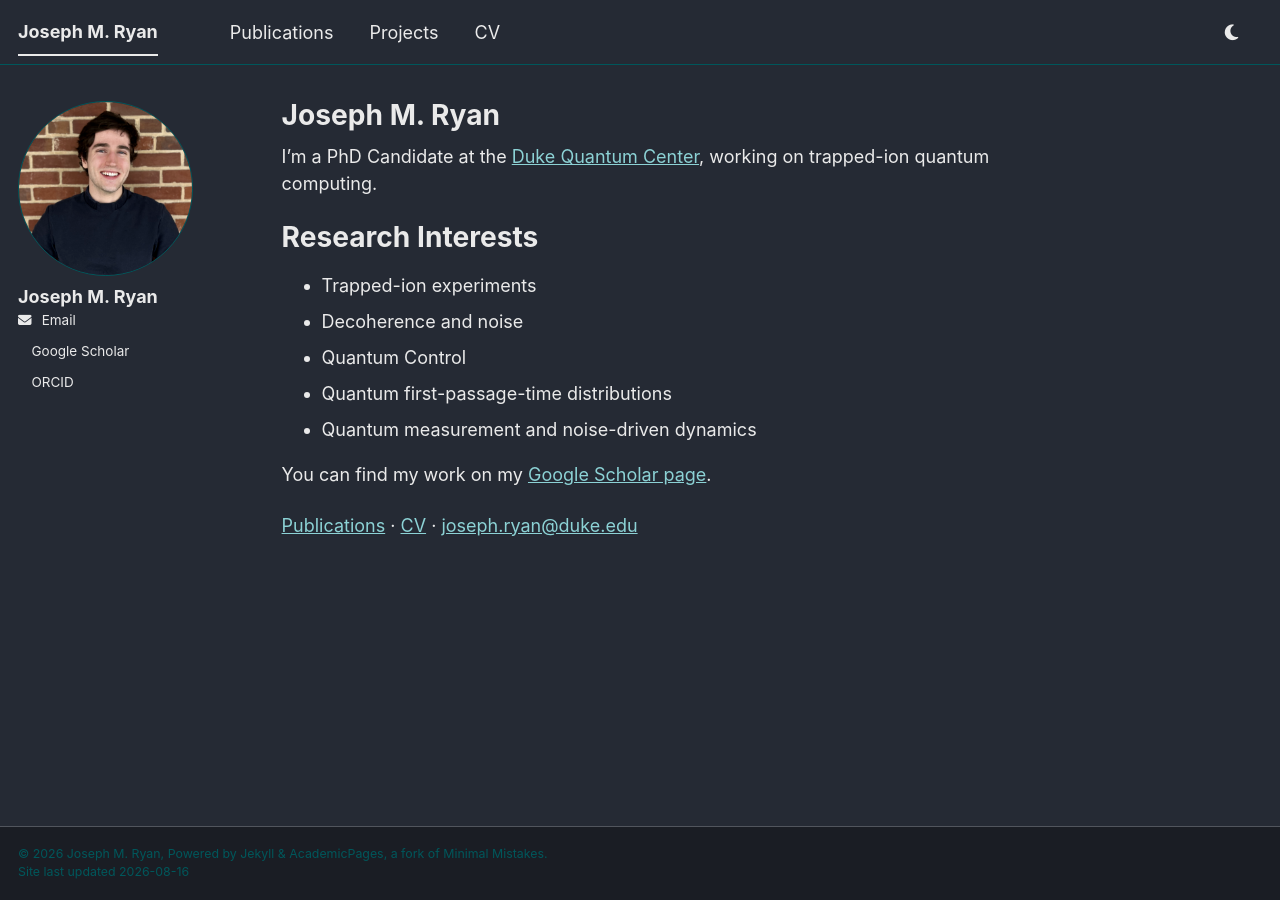
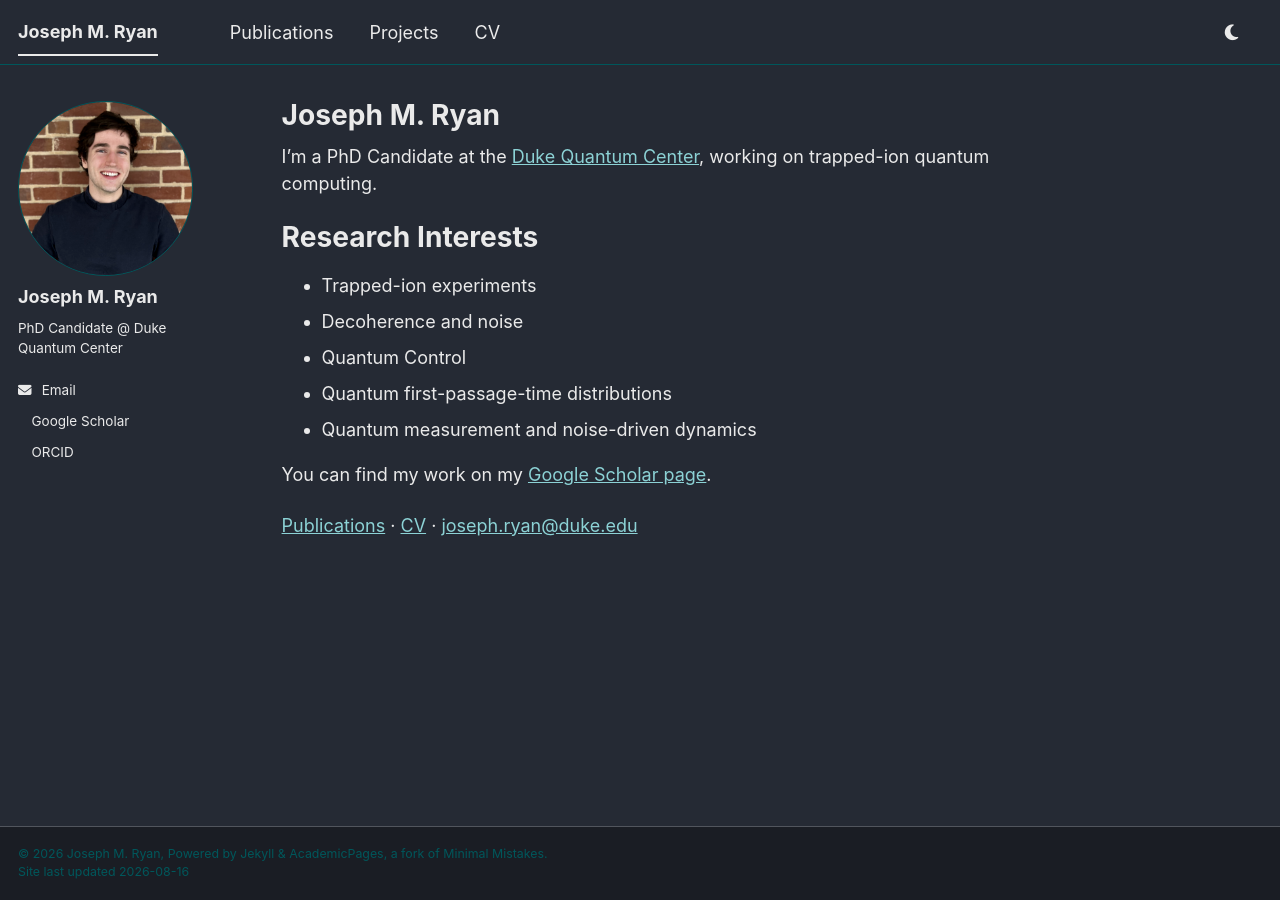
Before and after one commit to joseph-ryan-quantum/joseph-ryan-quantum.github.io, a Jekyll site: the page built from _pages/about.md, in a window 1280 px wide. Built offline with Jekyll 4.4.1, drawn with Linux system fonts in a browser that asks for light colours; a style sheet for code colours, icons or effects is not loaded.

Commit message:
Fix nav tab becoming unclickable on collection sub-pages
The nav's "selected" check used a substring match (page.url contains
link.url), so any page under /portfolio/ or /publications/ - not just
the listing page itself - matched its tab. Since .selected a has
pointer-events: none, this made the Projects/Publications tab
unclickable on every individual project/publication page. Switched to
an exact match so only the listing page itself gets marked selected.

Also sets the author bio field, which was previously commented out.

Co-Authored-By: Claude Sonnet 5 <noreply@anthropic.com>

```diff
--- a/_config.yml
+++ b/_config.yml
@@ -27,7 +27,7 @@ author:
   avatar           : "profile.png"
   name             : "Joseph M. Ryan"
   pronouns         : # example: "she/her"
-  bio              : # PhD Candidate @ Duke Quantum Center
+  bio              : PhD Candidate @ Duke Quantum Center
   location         : # Durham, NC
   employer         : # Duke Quantum Center
   uri              : # URL
--- a/_includes/masthead.html
+++ b/_includes/masthead.html
@@ -14,7 +14,7 @@
             {% else %}
               {% assign domain = base_path %}
             {% endif %}
-            <li class="masthead__menu-item {% if page.url contains link.url and link.url != '/' %}selected{% endif %}">
+            <li class="masthead__menu-item {% if page.url == link.url %}selected{% endif %}">
               <a href="{{ domain }}{{ link.url }}">{{ link.title }}</a>
             </li>
           {% endfor %}
```
